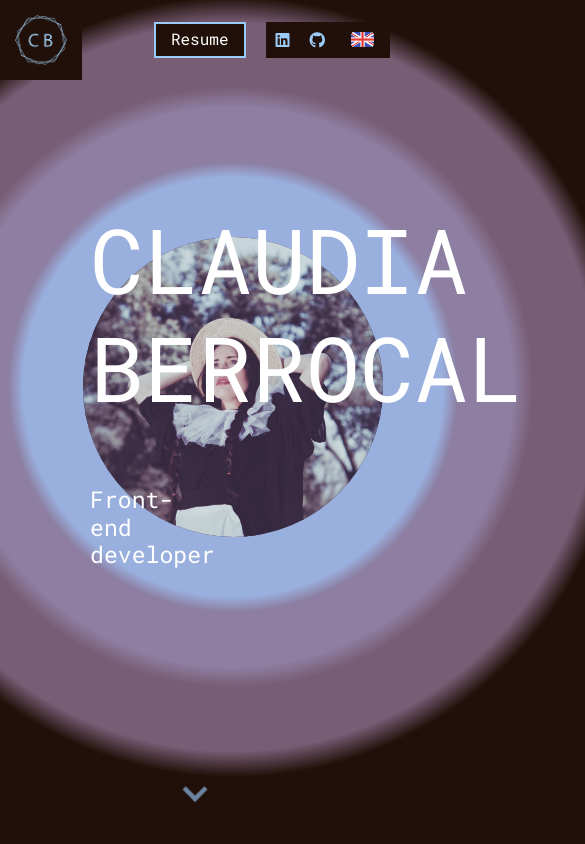
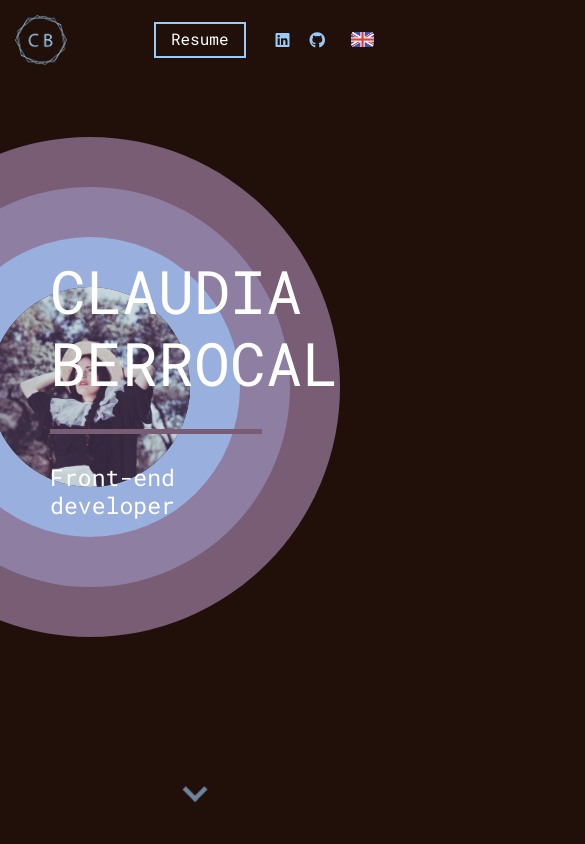
Before and after one commit to claudiabg-c/my-dev-portfolio, an Angular app: page /#/en/home in a window 390 px wide. Shown: the top 844 px of the page, 585 px wide, since content can reach past the window. Built offline with nearby package versions, Linux system fonts and the light colour scheme.

Commit message:
Add header responsive design for ipad.

```diff
--- a/src/app/components/header/header.component.scss
+++ b/src/app/components/header/header.component.scss
@@ -111,3 +111,41 @@
     50% { transform: scale(.8); opacity: .4;}
     100% { transform: scale(1); }
 }
+
+@media screen and (max-width: 1024px) {
+    .header {
+        .header-info {
+            padding: 50px;
+            max-width: 80vw;
+            .name {
+                font-size: 60px;
+            }
+        }
+        .header-img {
+            right: 0;
+            width: 100vw;
+            justify-content: flex-end;
+            padding-right: 50px;
+            .first-layer {
+                height: 500px;
+                min-width: 500px;
+                .second-layer {
+                    height: 400px;
+                    width: 400px;
+                    .third-layer {
+                        height: 300px;
+                        width: 300px;
+                        .fourth-layer {
+                            height: 200px;
+                            width: 200px;
+                            .header-picture {
+                                height: 200px;
+                                width: 200px;
+                            }
+                        }
+                    }
+                }
+            }
+        }
+    }
+}
```
